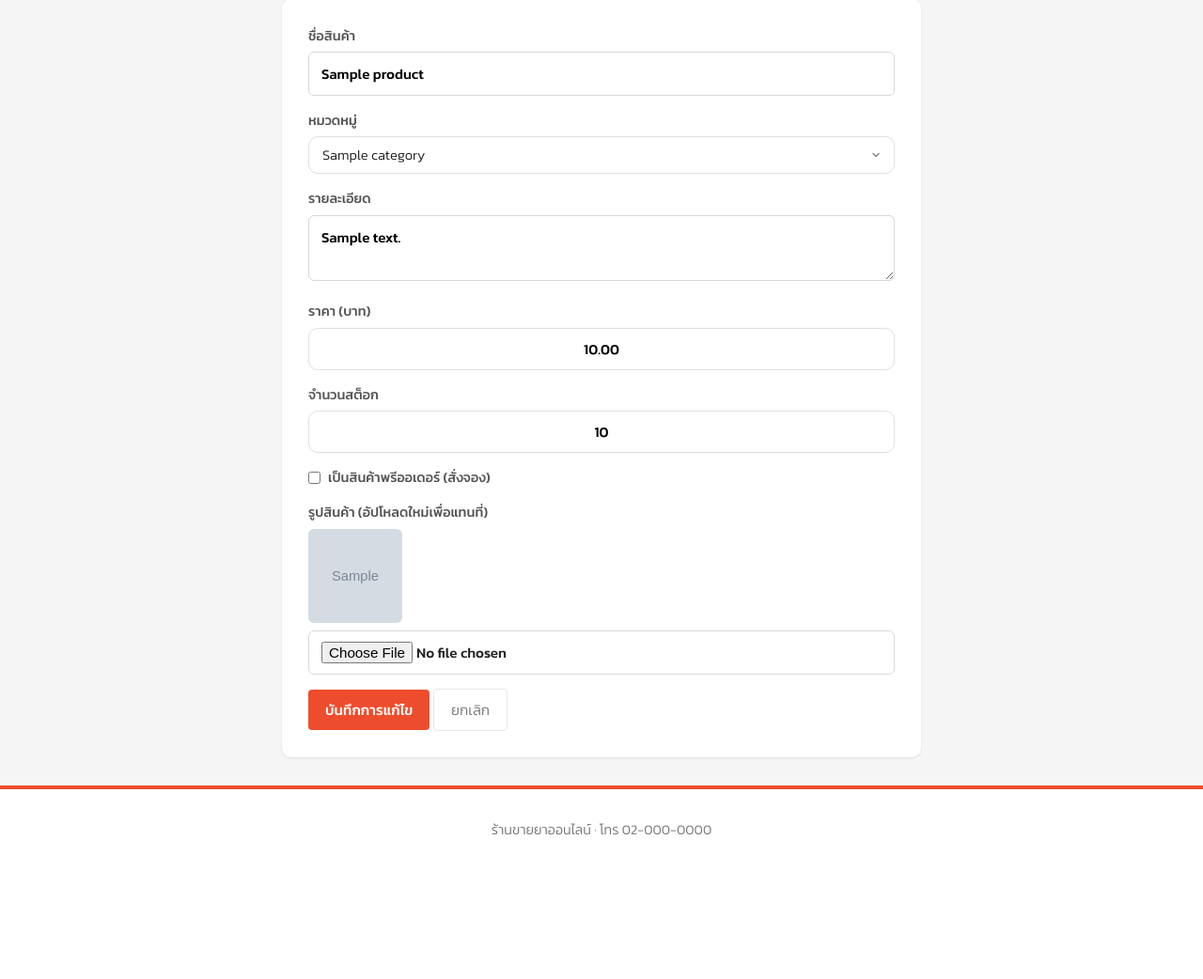
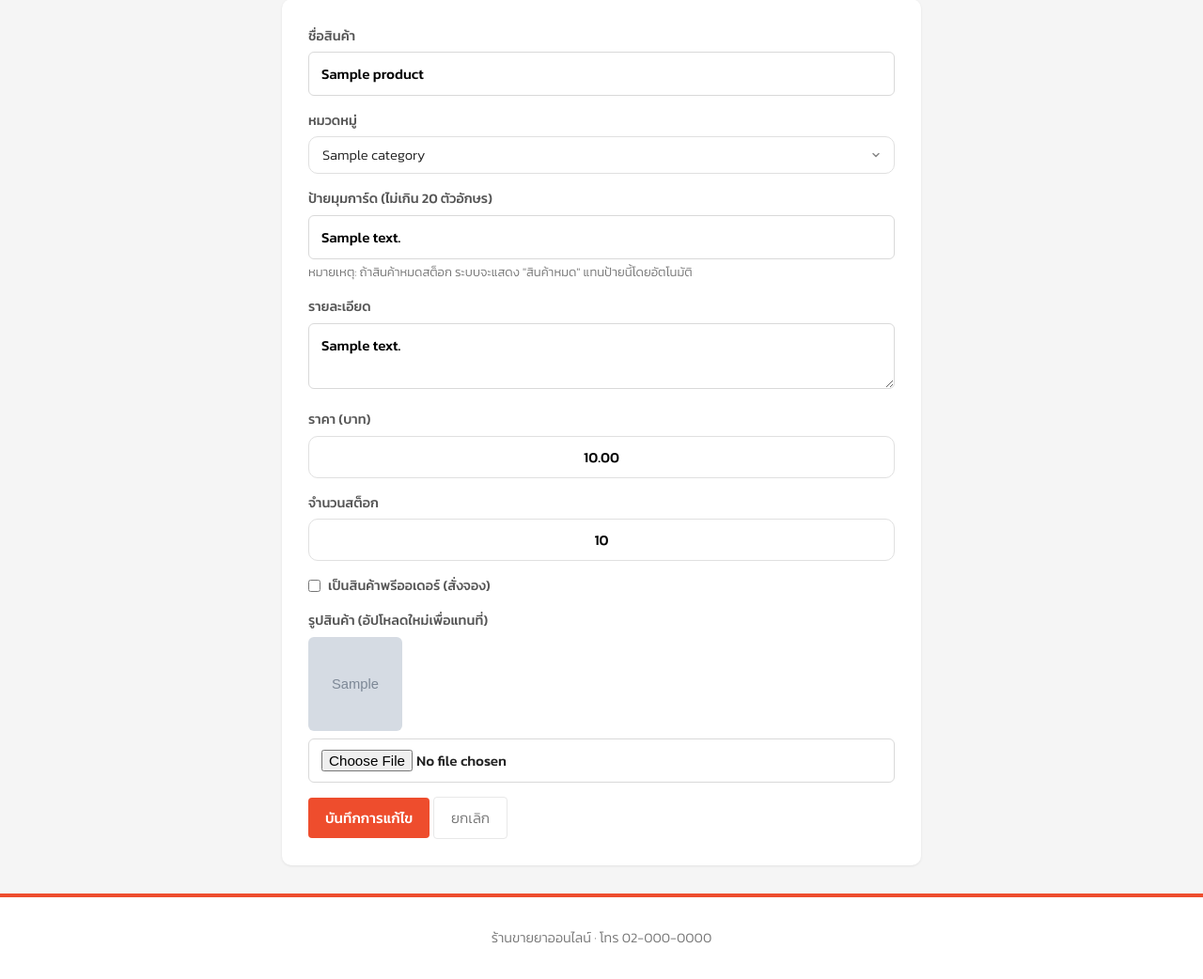
Before and after one commit to mudrugstore/pharmacy-shop, a Flask app: template app/templates/admin/product_form.html in a window 1280 px wide. Shown: the part 254-1296 px from the top of the page at 94% size. Before the commit the page ends 1143 px from the top, so only its background shows below. Run offline with Flask 3, Linux system fonts and the light colour scheme; the template is opened without the code that fills it: most values are stand-ins (such as "Sample title", 1, 10 or a date in 2020); grey boxes marked "Sample" are stand-in pictures; parts of the project's set-up code (start-up, migrations or seed data) failed here and were passed over; some libraries are stand-ins or nearby versions.

Commit message:
ป้ายมุมการ์ดแก้ข้อความได้เอง (badge_text) ถ้าสินค้าหมด override เป็นสินค้าหมด

```diff
--- a/app/db.py
+++ b/app/db.py
@@ -174,6 +174,7 @@ def init_schema():
         image_url   TEXT DEFAULT '',
         is_preorder BOOLEAN NOT NULL DEFAULT FALSE,
         is_active   BOOLEAN NOT NULL DEFAULT TRUE,
+        badge_text  TEXT DEFAULT '',
         created_at  TIMESTAMPTZ NOT NULL DEFAULT NOW()
     );
 
@@ -232,6 +233,7 @@ def init_schema():
     -- migration: เพิ่มคอลัมน์ให้ตารางเดิมที่สร้างไว้ก่อนหน้า (ปลอดภัย รันซ้ำได้)
     ALTER TABLE categories ADD COLUMN IF NOT EXISTS image_url TEXT DEFAULT '';
     ALTER TABLE banners ADD COLUMN IF NOT EXISTS display_page TEXT NOT NULL DEFAULT 'both';
+    ALTER TABLE products ADD COLUMN IF NOT EXISTS badge_text TEXT DEFAULT '';
     """
     with get_conn() as conn:
         with conn.cursor() as cur:
--- a/app/routes/shop.py
+++ b/app/routes/shop.py
@@ -64,7 +64,7 @@ def index():
         params.extend([f"%{q}%", f"%{q}%"])
 
     sql = (
-        "SELECT p.id, p.name, p.description, p.price, p.stock, p.image_url, "
+        "SELECT p.id, p.name, p.description, p.price, p.stock, p.image_url, p.badge_text, "
         "c.name AS category_name "
         "FROM products p LEFT JOIN categories c ON p.category_id = c.id "
         f"WHERE {' AND '.join(where)} ORDER BY p.name"
--- a/app/templates/admin/product_form.html
+++ b/app/templates/admin/product_form.html
@@ -18,6 +18,13 @@
                     <option value="{{ c.id }}" {% if product and product.category_id == c.id %}selected{% endif %}>{{ c.name }}</option>
                 {% endfor %}
             </select>
+        </div>
+        <div class="form-group">
+            <label>ป้ายมุมการ์ด (ไม่เกิน 20 ตัวอักษร)</label>
+            <input type="text" name="badge_text" maxlength="20"
+                   value="{{ product.badge_text if product and product.badge_text else '' }}"
+                   placeholder="เช่น ยา, ใหม่, ลดราคา (เว้นว่าง = ไม่แสดงป้าย)">
+            <span class="muted" style="font-size:.82rem;">หมายเหตุ: ถ้าสินค้าหมดสต็อก ระบบจะแสดง "สินค้าหมด" แทนป้ายนี้โดยอัตโนมัติ</span>
         </div>
         <div class="form-group">
             <label>รายละเอียด</label>
--- a/app/templates/shop/_product_grid.html
+++ b/app/templates/shop/_product_grid.html
@@ -20,8 +20,8 @@
          data-desc="{{ (p.description or '')|e }}">
         {% if p.stock <= 0 %}
             <span class="badge-corner badge-soldout">สินค้าหมด</span>
-        {% else %}
-            <span class="badge-corner">ยา</span>
+        {% elif p.badge_text %}
+            <span class="badge-corner">{{ p.badge_text }}</span>
         {% endif %}
         <a href="{{ url_for('shop.product_detail', product_id=p.id) }}" class="card-link js-product-open">
             <div class="card-img-wrap">
```
Also changed, not shown: app/routes/admin.py (+8 -7 lines).
